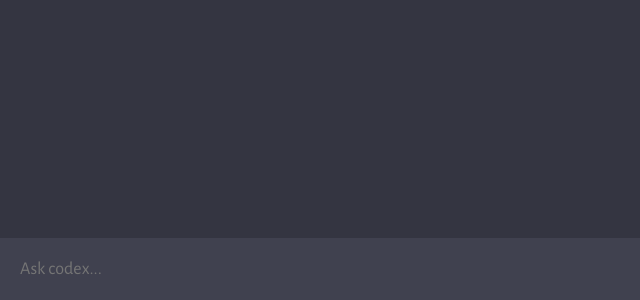
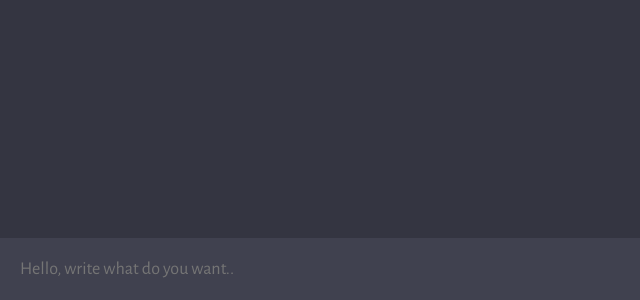
Before and after one commit to kmmaniez/chatgpt-webclone, a website built with Vite: page client/index.html in a window 1280 px wide. Shown: the part 500-800 px from the top of the page, 0-640 px from the left. Built offline with nearby package versions, Linux system fonts and the light colour scheme.

Commit message:
:sparkles: Web interface
Web interface

```diff
--- a/client/index.html
+++ b/client/index.html
@@ -12,7 +12,7 @@
       <div id="chat_container"></div>
 
       <form>
-        <textarea name="prompt" rows="1" cols="1" placeholder="Ask codex..."></textarea>
+        <textarea name="prompt" rows="1" cols="1" placeholder="Hello, write what do you want.."></textarea>
         <button type="submit"><img src="assets/send.svg" alt="send" />
       </form>
     </div>
```
